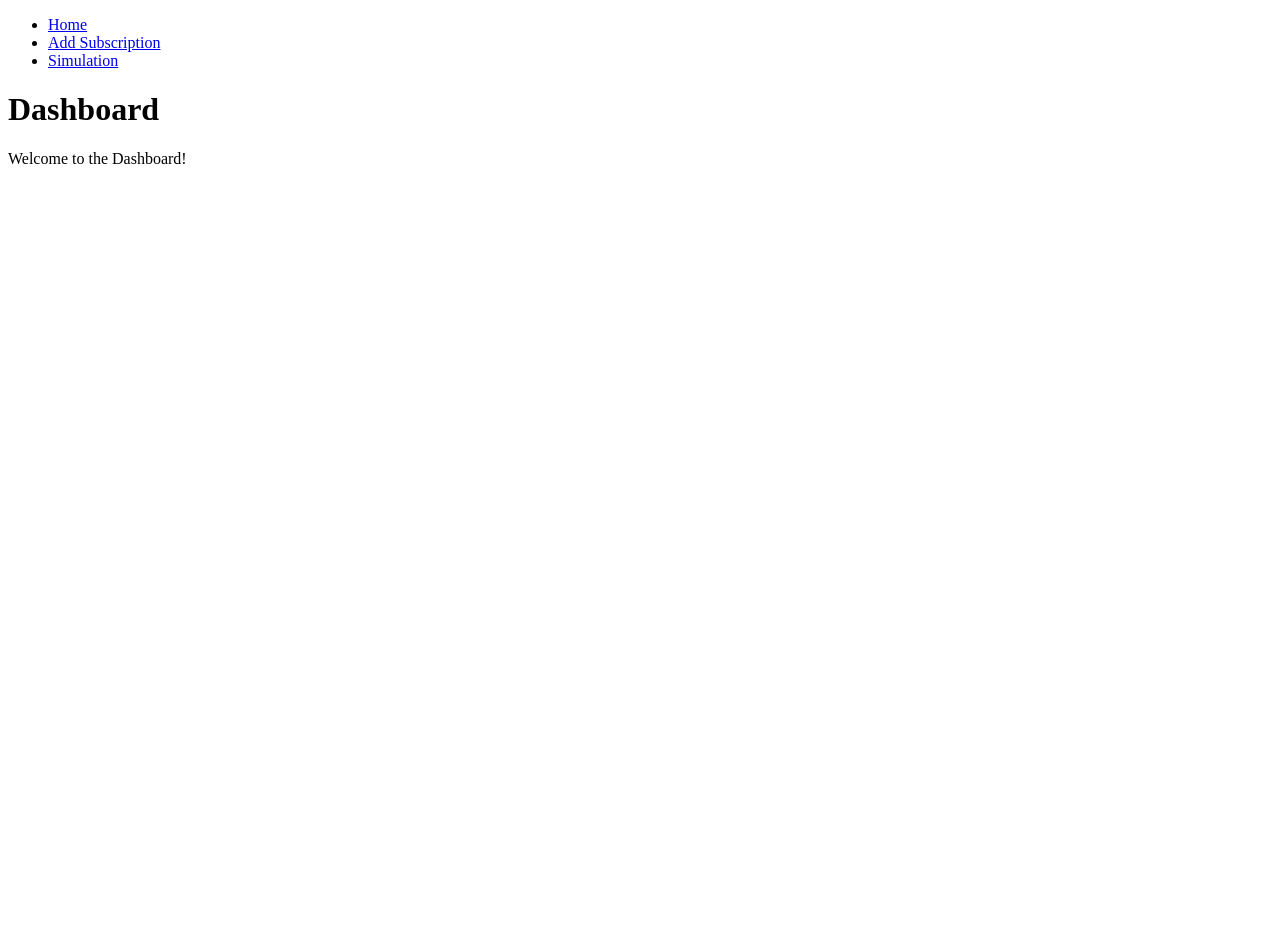
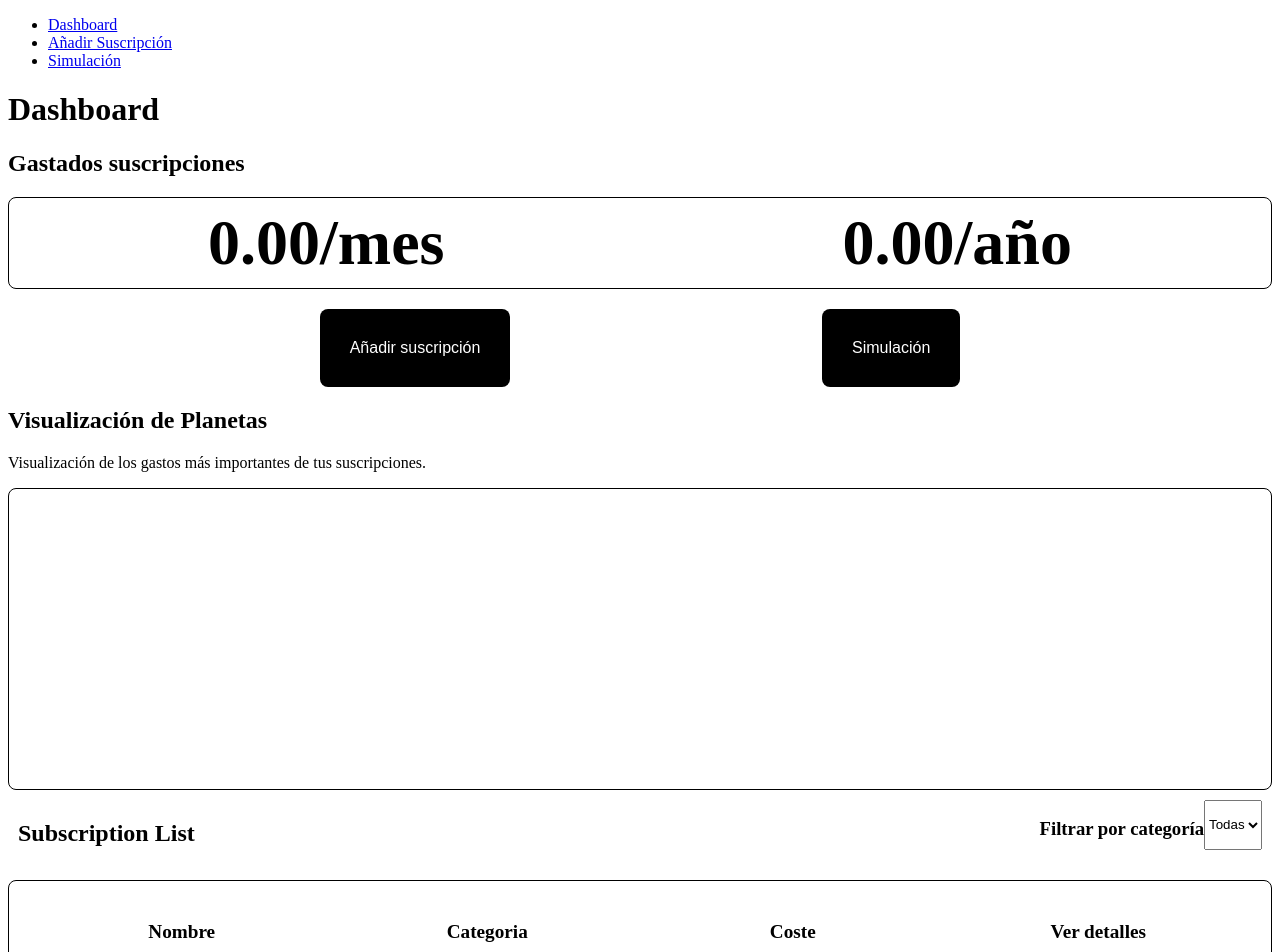
Before and after one commit to nicolas02-m/subscription-black-hole, a Vue app: page / in a window 1280 px wide. Shown: the top 952 px of the page. Before the commit the page ends 800 px from the top, so only its background shows below. Built offline with nearby package versions, Linux system fonts and the light colour scheme.

Commit message:
Local storage and Dashboard logic

```diff
--- a/src/App.vue
+++ b/src/App.vue
@@ -1,12 +1,22 @@
-<script setup></script>
+<script setup>
+import { onMounted } from 'vue';
+import { useSubscriptionStore } from '@/stores/subscription'
+
+const store = useSubscriptionStore();
+
+onMounted(() => {
+  document.title = 'Subscription Black Hole';
+  store.loadSubscriptions();
+});
+</script>
 
 <template>
   <div id="app">
     <nav>
       <ul>
-        <li><router-link to="/">Home</router-link></li>
-        <li><router-link to="/add">Add Subscription</router-link></li>
-        <li><router-link to="/simulation">Simulation</router-link></li>
+        <li><router-link to="/">Dashboard</router-link></li>
+        <li><router-link to="/add">Añadir Suscripción</router-link></li>
+        <li><router-link to="/simulation">Simulación</router-link></li>
       </ul>
     </nav>
     <router-view />
--- a/src/components/dashboard/CategoryFilter.vue
+++ b/src/components/dashboard/CategoryFilter.vue
@@ -0,0 +1,33 @@
+<script setup>
+const props = defineProps({
+    categories: {
+        type: Array,
+        required: true
+    }
+});
+
+const emit = defineEmits(['categorySelected']);
+</script>
+
+<template>
+    <div class="categoryFilter">
+        <h3>Filtrar por categoría</h3>
+        <select @change="emit('categorySelected', $event.target.value)">
+            <option value="">Todas</option>
+            <option v-for="category in props.categories" :key="category.value" :value="category.value">
+                {{ category.label }}
+            </option>
+        </select>
+    </div>
+</template>
+
+<style scoped>
+.categoryFilter {
+    display: flex;
+    margin-bottom: 20px;
+}
+
+.categoryFilter h3 {
+    margin-bottom: 10px;
+}
+</style>
--- a/src/components/dashboard/DashboardActions.vue
+++ b/src/components/dashboard/DashboardActions.vue
@@ -0,0 +1,37 @@
+<script setup>
+import router from '@/router';
+</script>
+<template>
+  <div class="actions">
+    <button @click="router.push('/add')">Añadir suscripción</button>
+    <button @click="router.push('/simulation')">Simulación</button>
+  </div>
+</template>
+
+<style scoped>
+
+.actions {
+    display: flex;
+    justify-content: space-evenly;
+
+}
+button {
+    padding: 30px;
+    background-color: black;
+    color: white;
+    border: none;
+    border-radius: 8px;
+    font-size: 16px;
+    cursor: pointer;
+}
+
+button:hover {
+    background-color: #333;
+}
+
+button:active {
+    background-color: #555;
+    transform: scale(0.95);
+}
+
+</style>
--- a/src/components/dashboard/ExpenseSummary.vue
+++ b/src/components/dashboard/ExpenseSummary.vue
@@ -0,0 +1,34 @@
+<script setup>
+import { useSubscriptionStore } from '@/stores/subscription';
+const store = useSubscriptionStore();
+
+</script>
+<template>
+  <div class="expense-summary">
+    <h2>Gastados suscripciones</h2>
+    <div class="total">
+    <p>{{store.monthlyTotal.toFixed(2)}}/mes</p>
+    <p>{{store.annualTotal.toFixed(2)}}/año</p>
+  </div>
+  </div>
+</template>
+<style scoped>
+
+.expense-summary {
+    margin-bottom: 20px;
+}
+.total {
+    display: flex;
+    flex-direction: row;
+    justify-content: space-around;
+        border: 1px solid black;
+    border-radius: 8px;
+}
+
+p {
+    font-weight: 600;
+    gap: 10px;
+    font-size: 4em;
+    margin: 8px 0;
+}
+</style>
--- a/src/components/dashboard/PlanetVisualisation.vue
+++ b/src/components/dashboard/PlanetVisualisation.vue
@@ -0,0 +1,24 @@
+<script></script>
+<template>
+    <div>
+        <h2>Visualización de Planetas</h2>
+        <p>Visualización de los gastos más importantes de tus suscripciones.</p>
+    </div>
+
+    <div class="planetas">
+
+<canvas>
+
+</canvas>
+    </div>
+</template>
+<style scoped>
+.planetas {
+    display: flex;
+    justify-content: center;
+    align-items: center;
+    height: 300px;
+    border: 1px solid black;
+    border-radius: 8px;
+}
+</style>
--- a/src/components/dashboard/SubscriptionList.vue
+++ b/src/components/dashboard/SubscriptionList.vue
@@ -0,0 +1,83 @@
+<script setup>
+import SubscriptionListItem from './SubscriptionListItem.vue';
+import { useSubscriptionStore } from '@/stores/subscription';
+import { storeToRefs } from 'pinia';
+import { ref, computed } from 'vue';
+import CategoryFilter from './CategoryFilter.vue';
+import { CATEGORIES } from '@/utils/constants';
+
+const subscriptionStore = useSubscriptionStore();
+const { subscriptions, categories } = storeToRefs(subscriptionStore);
+
+const selectedCategory = ref('');
+
+const filteredSubscriptions = computed(() => {
+    if (!selectedCategory.value) return subscriptions.value;
+    return subscriptions.value.filter(sub => sub.category === selectedCategory.value);
+});
+
+const usedCategories = computed(() => {
+    const used = categories.value;
+    return CATEGORIES.filter(cat => used.includes(cat.value));
+});
+
+const onCategorySelected = (cat) => {
+    selectedCategory.value = cat;
+};
+</script>
+
+<template>
+    <div class="subscription-list">
+        <div class="header">
+            <h2>Subscription List</h2>
+            <CategoryFilter :categories="categories" @categorySelected="onCategorySelected" />
+        </div>
+        <section class="items">
+            <div class="categories">
+                <p>Nombre</p>
+                <p>Categoria</p>
+                <p>Coste</p>
+                <p>Ver detalles</p>
+            </div>
+            <ul>
+                <li v-for="subscription in filteredSubscriptions" :key="subscription.id">
+                    <SubscriptionListItem :subscription="subscription" />
+                </li>
+            </ul>
+        </section>
+    </div>
+</template>
+
+<style scoped>
+.header {
+    display: flex;
+    justify-content: space-between;
+    margin: 10px;
+}
+
+.categories {
+    display: grid;
+    grid-template-columns: repeat(4, 1fr);
+    font-weight: 600;
+    font-size: larger;
+    padding: 10px;
+    text-align: center;
+}
+
+ul {
+    padding: 0;
+}
+
+.items {
+    display: flex;
+    flex-direction: column;
+    border: 1px solid black;
+    border-radius: 8px;
+    padding: 10px;
+}
+
+li {
+    list-style: none;
+    margin-bottom: 10px;
+}
+</style>
--- a/src/components/dashboard/SubscriptionListItem.vue
+++ b/src/components/dashboard/SubscriptionListItem.vue
@@ -0,0 +1,37 @@
+<script setup>
+import { defineProps } from 'vue';
+import router from '@/router';
+
+const props = defineProps({
+    subscription: {
+        type: Object,
+        required: true
+    }
+});
+</script>
+
+<template>
+    <div class="subscription-item">
+        <p>{{ subscription.name }}</p>
+        <p>{{ subscription.category }}</p>
+        <p>{{ subscription.price }}€</p>
+        <button @click="router.push(`/subscription/${subscription.id}`)">Ver detalles</button>
+    </div>
+
+</template>
+
+<style scoped>
+.subscription-item {
+    display: grid;
+    grid-template-columns: repeat(4, 1fr);
+    text-align: center;
+    border: 1px solid black;
+    border-radius: 8px;
+    padding: 10px;
+}
+
+p {
+    margin: 10px;
+    font-weight: 600;
+}
+</style>
--- a/src/components/subscription/SubscriptionForm.vue
+++ b/src/components/subscription/SubscriptionForm.vue
@@ -1,6 +1,8 @@
 <script setup>
 import { reactive } from 'vue'
 import PaymentPlaformCard from './PaymentPlaformCard.vue'
+import { CATEGORIES } from '@/utils/constants'
+
 const emit = defineEmits(['submit'])
 
 const form = reactive({
@@ -55,15 +57,6 @@ function handleReset() {
     }
 }
 
-const categories = [
-  { value: 'streaming', label: 'Streaming' },
-  { value: 'music', label: 'Música' },
-    { value: 'gaming', label: 'Juegos' },
-    { value: 'software', label: 'Software' },
-    { value: 'education', label: 'Educación' },
-    { value: 'other', label: 'Otra' }
-]
-
 </script>
 
 <template>
@@ -83,7 +76,7 @@ const categories = [
             <div class="field">
                 <label for="category">Categoría:</label>
                 <select id="category" name="category" v-model="form.category">
-                    <option v-for="cat in categories" :key="cat.value" :value="cat.value">
+                    <option v-for="cat in CATEGORIES" :key="cat.value" :value="cat.value">
                         {{ cat.label }}
                     </option>
                 </select>
--- a/src/stores/subscription.js
+++ b/src/stores/subscription.js
@@ -7,10 +7,23 @@ export const useSubscriptionStore = defineStore("subscription", {
   actions: {
     addSubscription(subscription) {
       this.subscriptions.push(subscription);
+      this.saveSubscriptions();
     },
     deleteSubscription(id) {
       this.subscriptions = this.subscriptions.filter(sub => sub.id !== id);
+      this.saveSubscriptions();
     },
+
+    saveSubscriptions() {
+      localStorage.setItem('subscriptions', JSON.stringify(this.subscriptions));
+    },
+    loadSubscriptions() {
+      const data = localStorage.getItem('subscriptions');
+      if (data) {
+        this.subscriptions = JSON.parse(data);
+      }
+    }
+
   },
   getters: {
     monthlyTotal(state) {
@@ -19,6 +32,10 @@ export const useSubscriptionStore = defineStore("subscription", {
     },
     annualTotal(state) {
       return this.subscriptions.reduce((total, sub) => { return total + (sub.price * 12); }, 0);
+    },
+    categories(state) {
+      const cats = state.subscriptions.map(sub => sub.category);
+      return [...new Set(cats)];
     }
   }
 });
--- a/src/utils/constants.js
+++ b/src/utils/constants.js
@@ -0,0 +1,8 @@
+export const CATEGORIES = [
+  { value: 'streaming', label: 'Streaming' },
+  { value: 'música', label: 'Música' },
+  { value: 'juegos', label: 'Juegos' },
+  { value: 'software', label: 'Software' },
+  { value: 'educación', label: 'Educación' },
+  { value: 'otra', label: 'Otra' }
+];
--- a/src/views/DashboardView.vue
+++ b/src/views/DashboardView.vue
@@ -1,10 +1,17 @@
 <script setup>
+import DashboardActions from '@/components/dashboard/DashboardActions.vue'
+import SubscriptionList from '@/components/dashboard/SubscriptionList.vue'
+import ExpenseSummary from '@/components/dashboard/ExpenseSummary.vue'
+import PlanetVisualisation from '@/components/dashboard/PlanetVisualisation.vue'
 </script>
 
 <template>
   <div>
     <h1>Dashboard</h1>
-    <p>Welcome to the Dashboard!</p>
+    <ExpenseSummary />
+    <DashboardActions />
+    <PlanetVisualisation />
+    <SubscriptionList />
   </div>
 </template>
 
```
